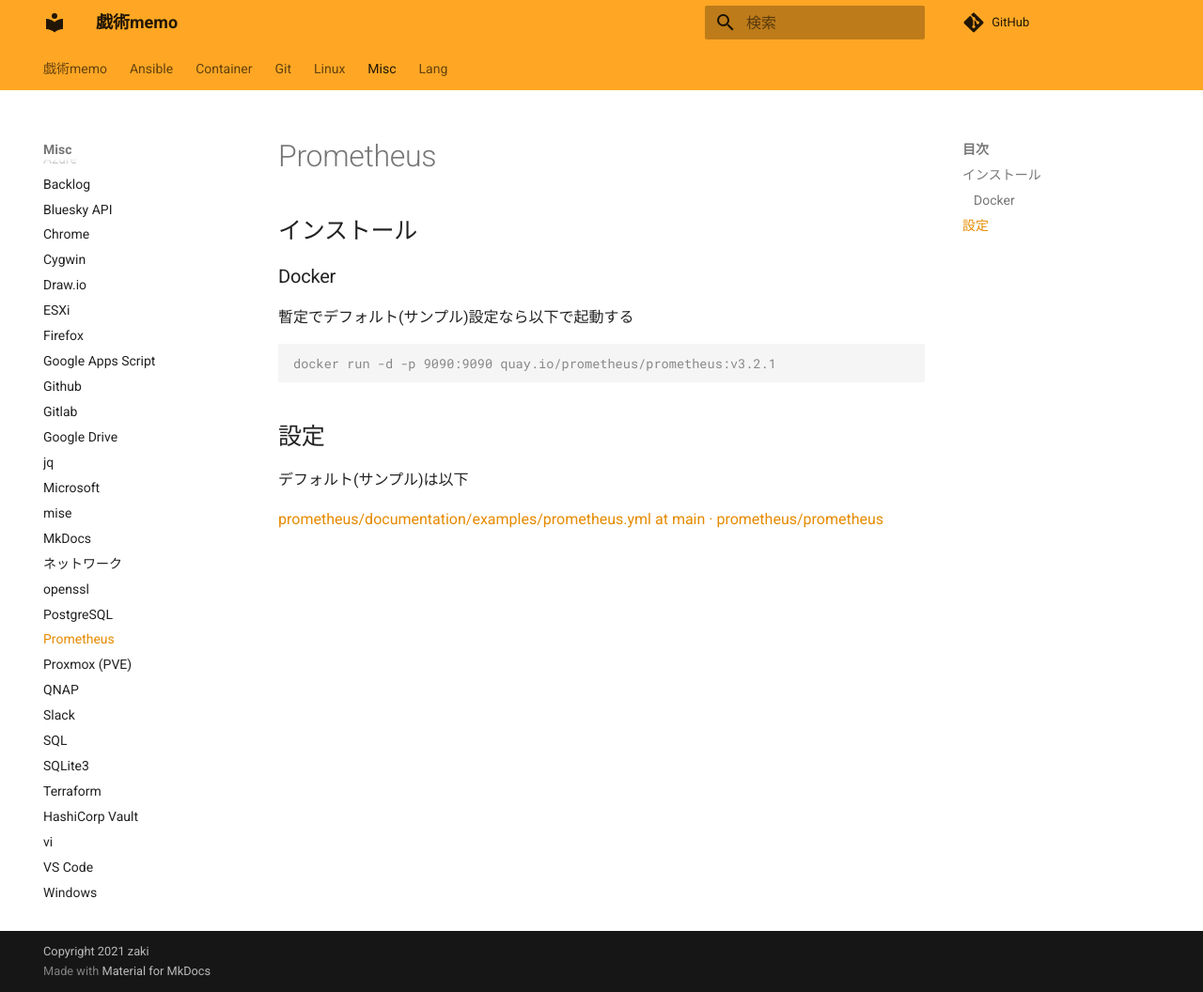
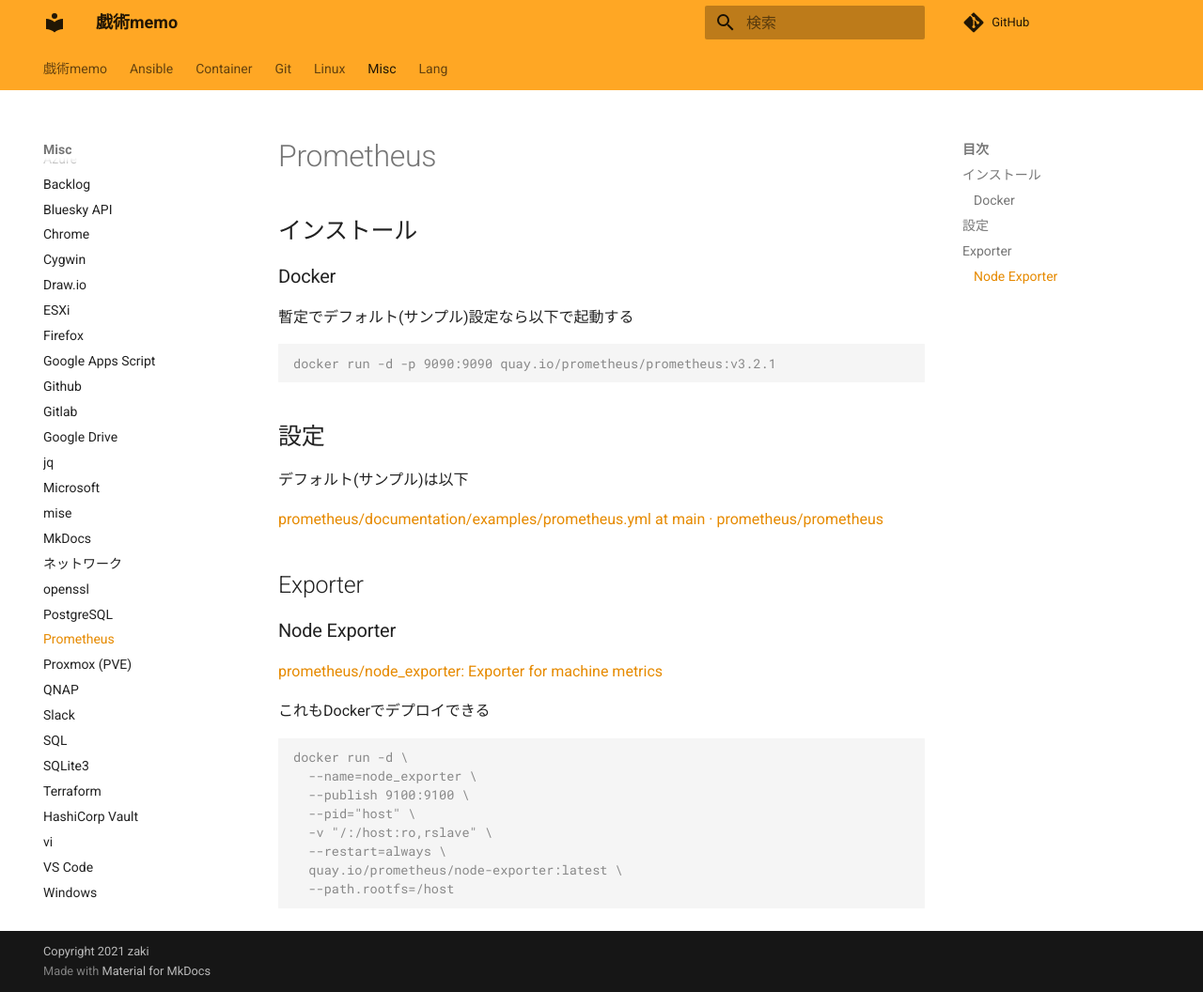
Before and after one commit to zaki-lknr/docs, an MkDocs documentation site: the page built from docs/Misc/prometheus.md, in a window 1280 px wide and 1056 px high. Shown: the whole window at 94% size. Built offline with MkDocs 1.6.1 and Material for MkDocs 9.7.7, drawn with Linux system fonts in a browser that asks for light colours; comment, search, counter and statistics services are not loaded.

Commit message:
add: misc/prometheus: node exporterの起動(docker)

````diff
--- a/docs/Misc/prometheus.md
+++ b/docs/Misc/prometheus.md
@@ -15,3 +15,22 @@ docker run -d -p 9090:9090 quay.io/prometheus/prometheus:v3.2.1
 デフォルト(サンプル)は以下
 
 [prometheus/documentation/examples/prometheus.yml at main · prometheus/prometheus](https://github.com/prometheus/prometheus/blob/main/documentation/examples/prometheus.yml)
+
+## Exporter
+
+### Node Exporter
+
+[prometheus/node_exporter: Exporter for machine metrics](https://github.com/prometheus/node_exporter)
+
+これもDockerでデプロイできる
+
+```console
+docker run -d \
+  --name=node_exporter \
+  --publish 9100:9100 \
+  --pid="host" \
+  -v "/:/host:ro,rslave" \
+  --restart=always \
+  quay.io/prometheus/node-exporter:latest \
+  --path.rootfs=/host
+```
````
